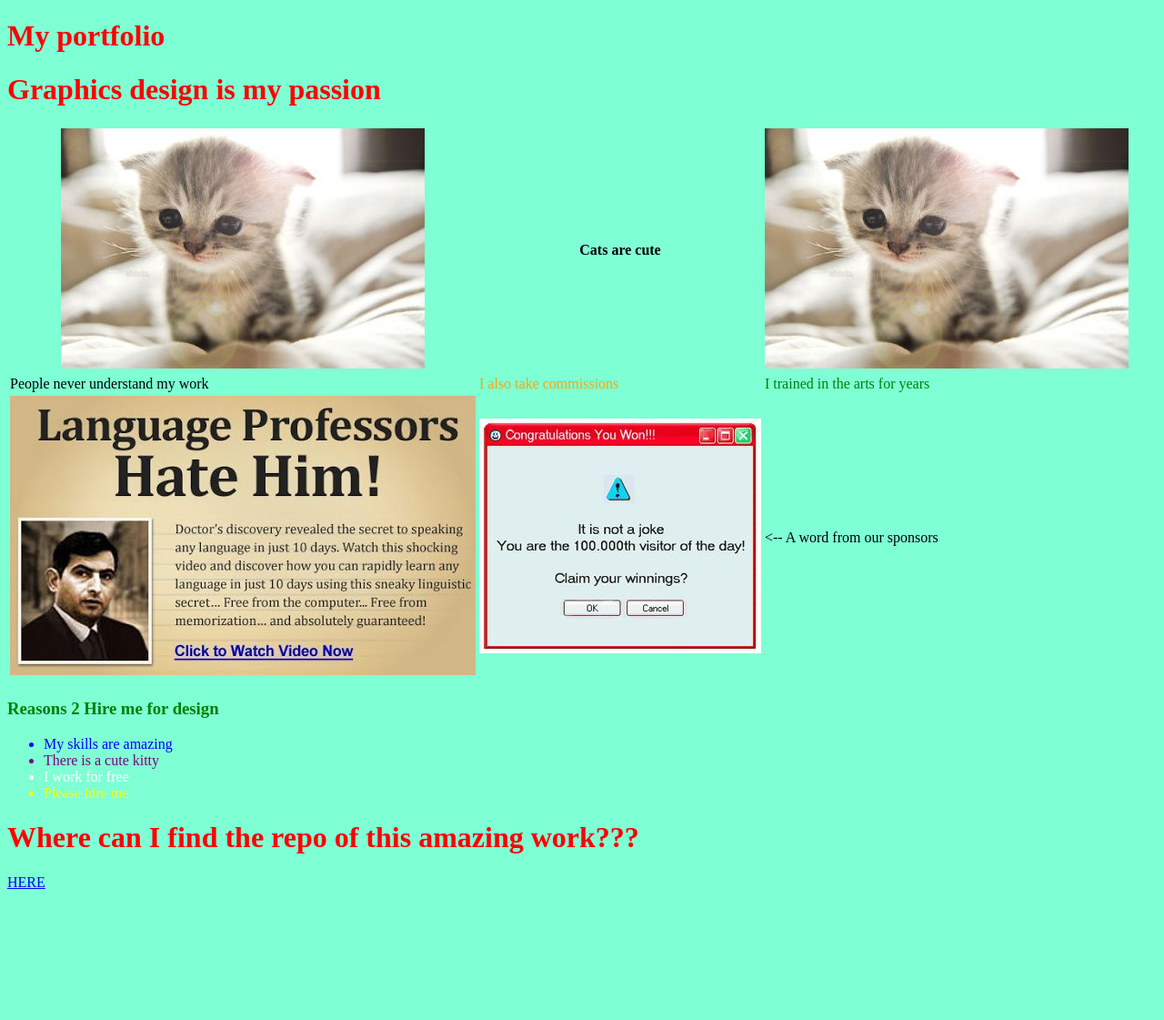
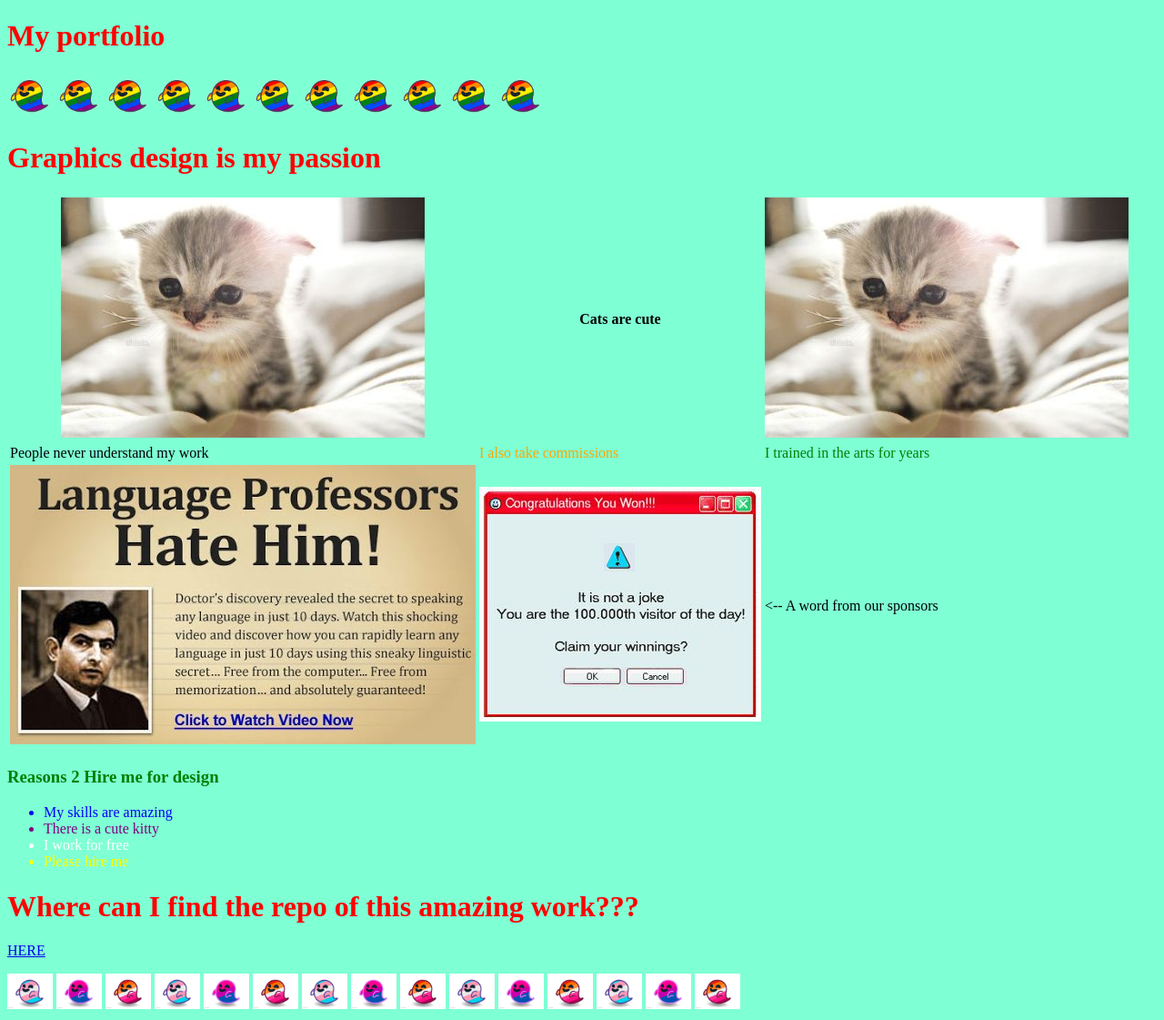
Before and after one commit to shudaniel/cs291a-p0, a plain HTML site: page index.html in a window 1280 px wide. Shown: the whole page at 91% size. Before the commit the page ends 995 px from the top, so only its background shows below. Drawn offline with Linux system fonts and the light colour scheme.

Commit message:
added cute ghosts

```diff
--- a/index.css
+++ b/index.css
@@ -33,3 +33,7 @@ h1 {
 .yellow {
     color: yellow;
 }
+
+.gif_proportions {
+    max-width: 50px;
+}
--- a/index.html
+++ b/index.html
@@ -4,6 +4,18 @@
 <title>My portfolio</title>
 <body>
 <h1>My portfolio</h1>
+<img class="gif_proportions" src="gifs/ghost4.gif" />
+<img class="gif_proportions" src="gifs/ghost4.gif" />
+<img class="gif_proportions" src="gifs/ghost4.gif" />
+<img class="gif_proportions" src="gifs/ghost4.gif" />
+<img class="gif_proportions" src="gifs/ghost4.gif" />
+<img class="gif_proportions" src="gifs/ghost4.gif" />
+<img class="gif_proportions" src="gifs/ghost4.gif" />
+<img class="gif_proportions" src="gifs/ghost4.gif" />
+<img class="gif_proportions" src="gifs/ghost4.gif" />
+<img class="gif_proportions" src="gifs/ghost4.gif" />
+<img class="gif_proportions" src="gifs/ghost4.gif" />
+
 <h1>Graphics design is my passion</h1>
 <table>
     <tr>
@@ -33,6 +45,20 @@
 <h1>Where can I find the repo of this amazing work???</h1>
 <p class="brown"><a href="https://github.com/shudaniel/cs291a-p0">HERE</a></p>
 
-
+<img class="gif_proportions" src="gifs/ghost1.gif"/>
+<img class="gif_proportions" src="gifs/ghost2.gif" />
+<img class="gif_proportions" src="gifs/ghost3.gif"/>
+<img class="gif_proportions" src="gifs/ghost1.gif" />
+<img class="gif_proportions" src="gifs/ghost2.gif" />
+<img class="gif_proportions" src="gifs/ghost3.gif" />
+<img class="gif_proportions" src="gifs/ghost1.gif" />
+<img class="gif_proportions" src="gifs/ghost2.gif" />
+<img class="gif_proportions" src="gifs/ghost3.gif" />
+<img class="gif_proportions" src="gifs/ghost1.gif" />
+<img class="gif_proportions" src="gifs/ghost2.gif" />
+<img class="gif_proportions" src="gifs/ghost3.gif" />
+<img class="gif_proportions" src="gifs/ghost1.gif" />
+<img class="gif_proportions" src="gifs/ghost2.gif" />
+<img class="gif_proportions" src="gifs/ghost3.gif" />
 </body>
 </html>
```
Also changed, not shown: gifs/ghost1.gif (added), gifs/ghost2.gif (added), gifs/ghost3.gif (added), gifs/ghost4.gif (added).
